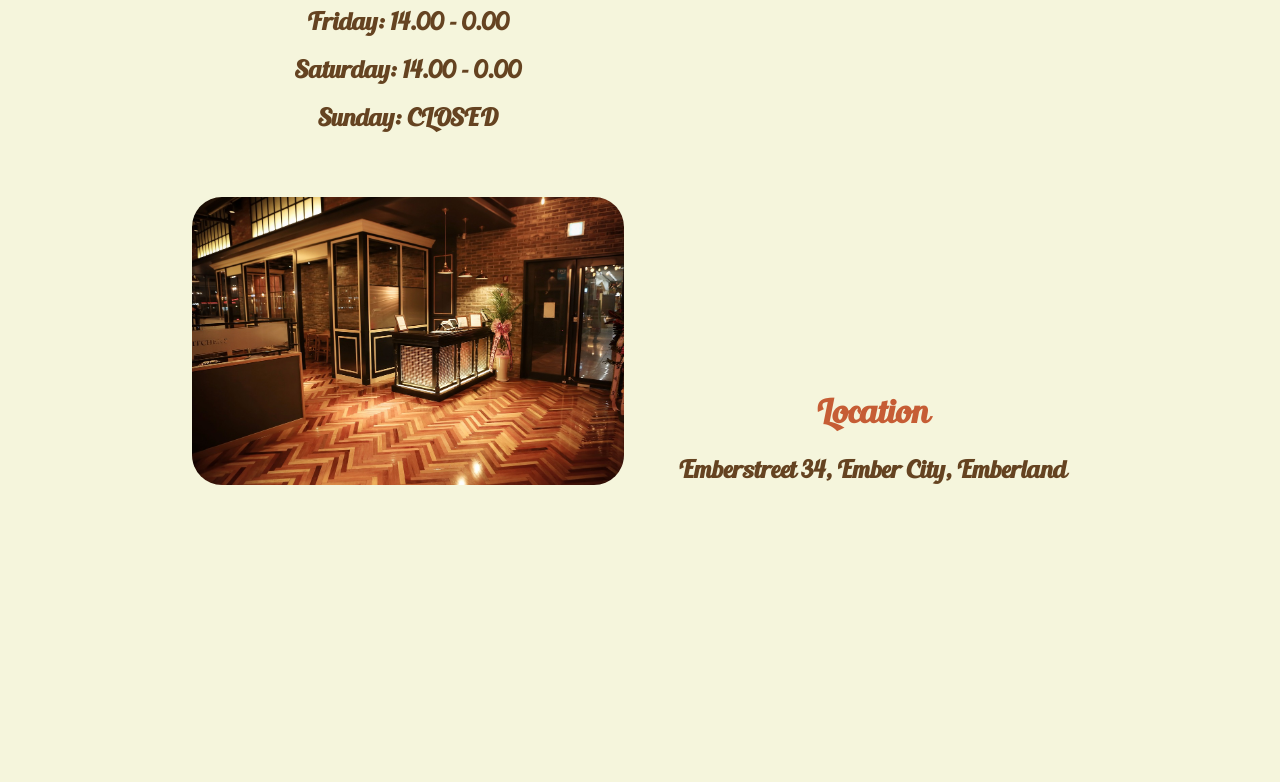
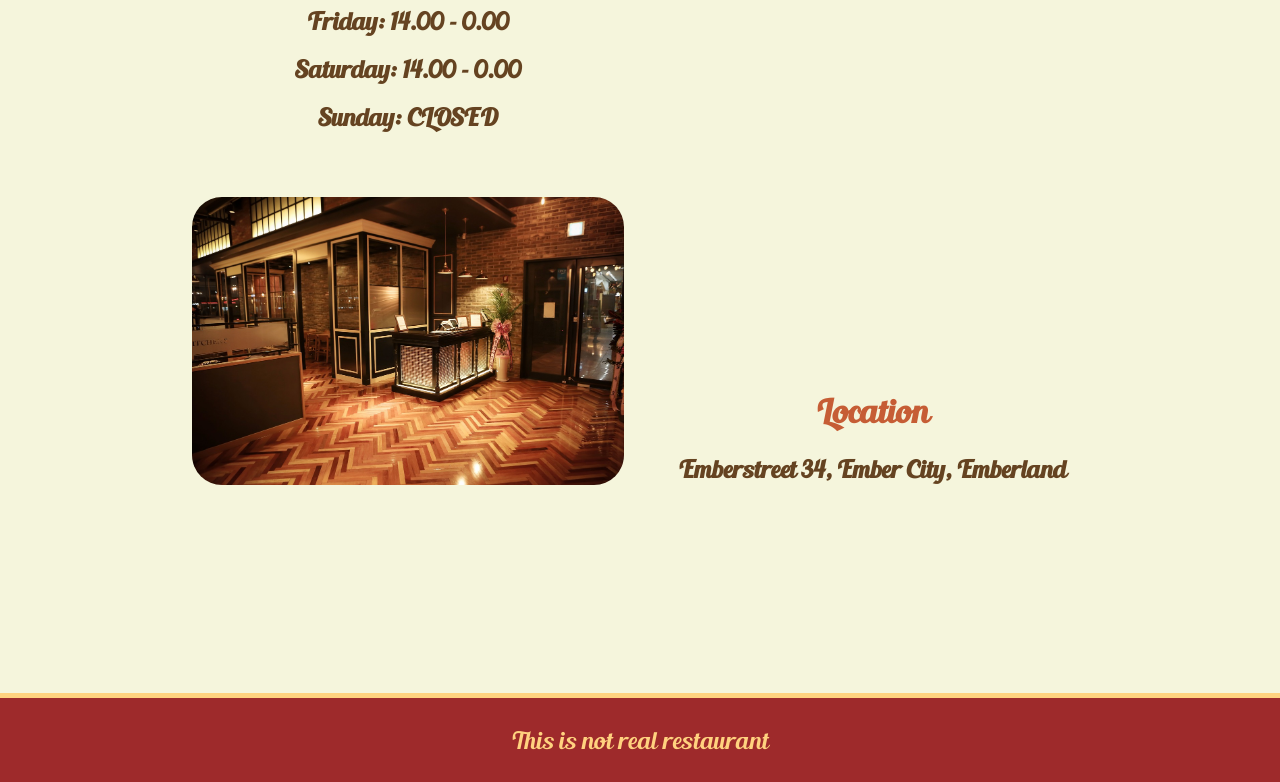
Before and after one commit to V1IRuZ/restaurant, a website built with webpack: page src/template.html in a window 1280 px wide. Shown: the part 1063-1845 px from the top of the page. Before the commit the page ends 1756 px from the top, so only its background shows below. Built offline with nearby package versions, Linux system fonts and the light colour scheme.

Commit message:
Add a footer
A footer was added and contains one p element. Its style was changed to match the page.

```diff
--- a/src/index.js
+++ b/src/index.js
@@ -41,3 +41,11 @@ pages.forEach(page => {
         }
     })
 })
+
+const footer = document.createElement("footer");
+
+const footerPara = document.createElement("p");
+footerPara.textContent = "This is not real restaurant";
+footer.appendChild(footerPara);
+
+document.body.appendChild(footer);
--- a/src/styles.css
+++ b/src/styles.css
@@ -71,6 +71,7 @@ header {
   display: flex;
   justify-content: center;
   align-items: center;
+  gap: 2em;
   padding: 2em;
   background-color: var(--red);
   border-bottom: 5px solid var(--yellow);
@@ -295,3 +296,17 @@ header button:hover {
   color: var(--brown);
   font-size: 1.2rem;
 }
+
+/* Footer-------------------------------------------------------- */
+
+footer {
+  background-color: var(--red);
+  border-top: 5px solid var(--yellow);
+}
+
+footer p {
+  padding: 1em;
+  text-align: center;
+  font-size: 1.5rem;
+  color: var(--yellow);
+}
```
